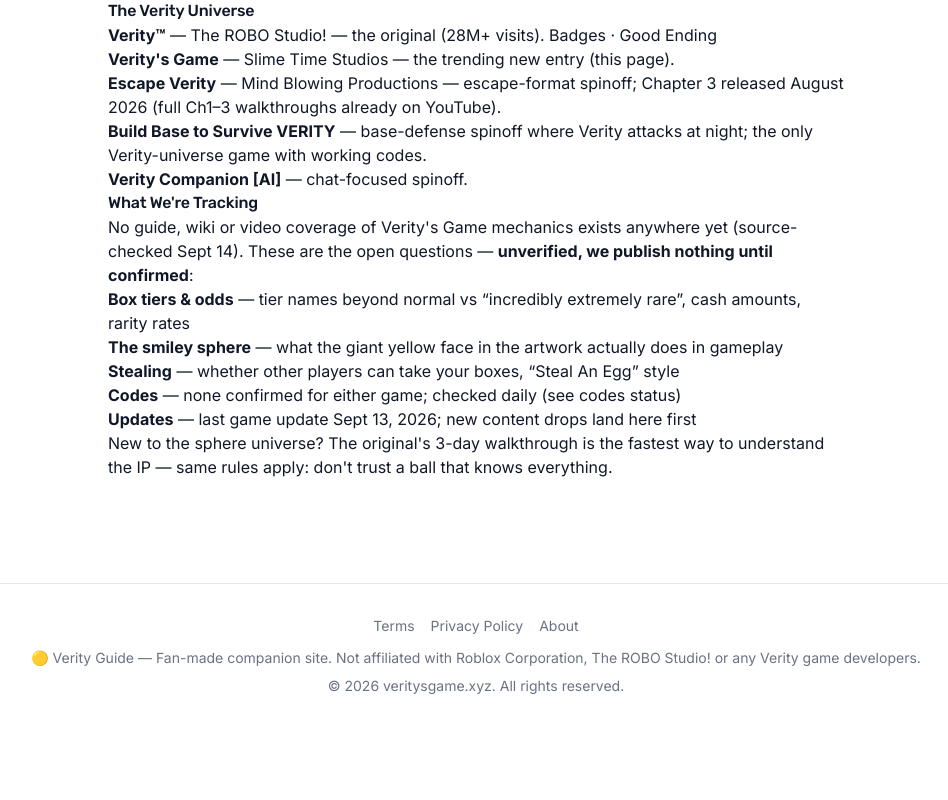
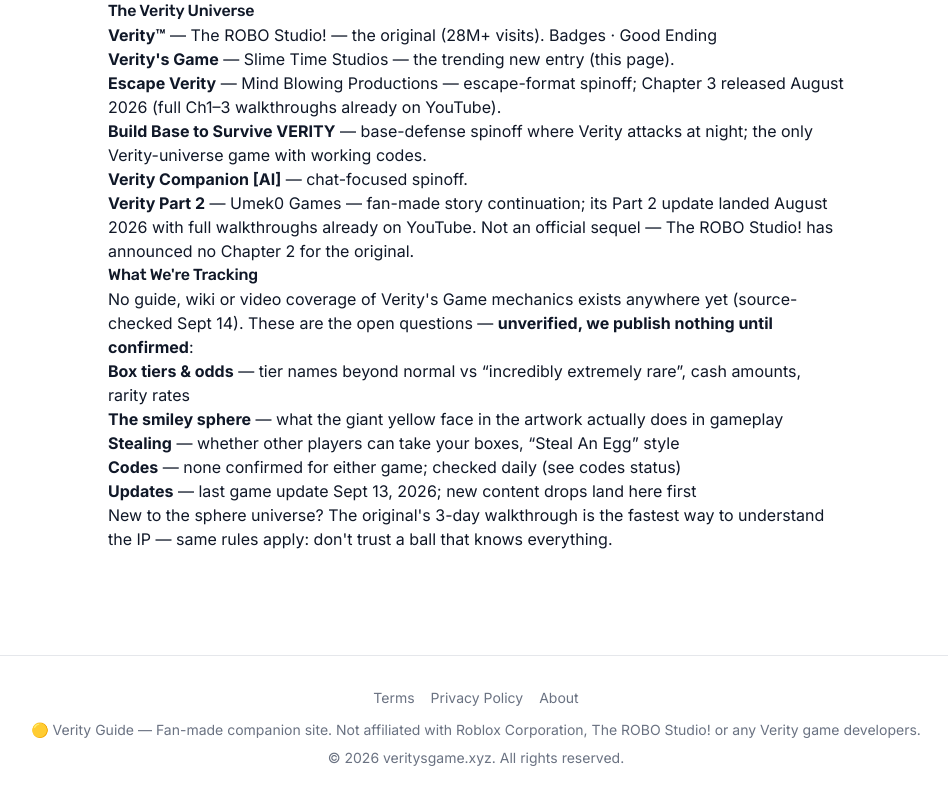
Before and after one commit to ken-fs/veritygame, a Next.js app: page /veritys-game in a window 1280 px wide. Shown: the part 780-1580 px from the top of the page, without its empty margins (164-1112 px from the left). Before the commit the page ends 1508 px from the top, so only its background shows below. Built offline with nearby package versions, Linux system fonts and the light colour scheme.

Commit message:
content: add fan-made Verity Part 2 (Umek0 Games) to universe list with non-official disclaimer

```diff
--- a/src/app/veritys-game/page.tsx
+++ b/src/app/veritys-game/page.tsx
@@ -78,6 +78,7 @@
           <li><strong>Escape Verity</strong> — Mind Blowing Productions — escape-format spinoff; Chapter 3 released August 2026 (full Ch1–3 walkthroughs already on YouTube).</li>
           <li><strong>Build Base to Survive VERITY</strong> — base-defense spinoff where Verity attacks at night; the only Verity-universe game with <a href="/codes">working codes</a>.</li>
           <li><strong>Verity Companion [AI]</strong> — chat-focused spinoff.</li>
+          <li><strong>Verity Part 2</strong> — Umek0 Games — fan-made story continuation; its Part 2 update landed August 2026 with full walkthroughs already on YouTube. Not an official sequel — The ROBO Studio! has announced no Chapter 2 for the original.</li>
         </ul>
         <h2>What We&apos;re Tracking</h2>
         <p>
```
Also changed, not shown: 1 other file (tests, documents, lock files or other folders).
